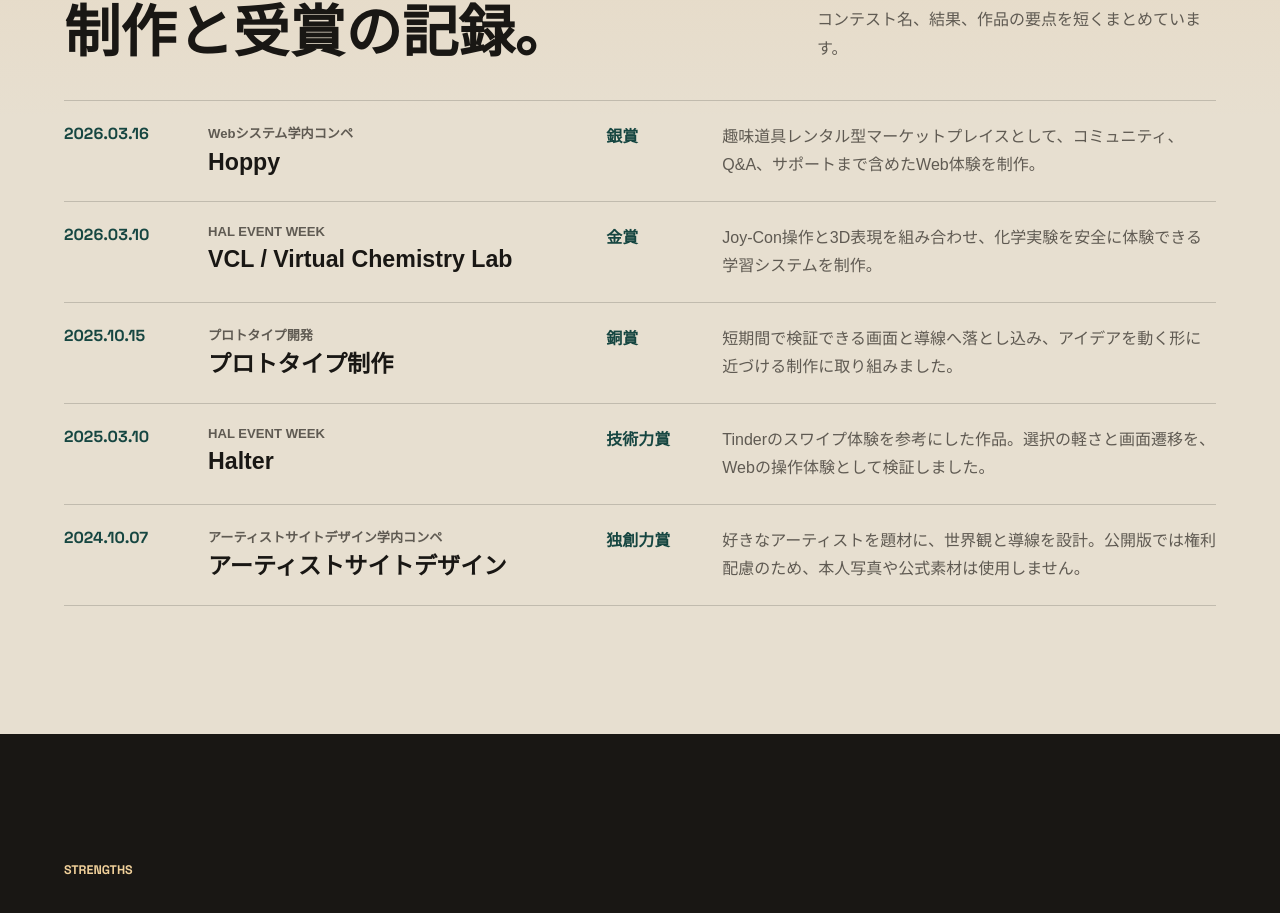
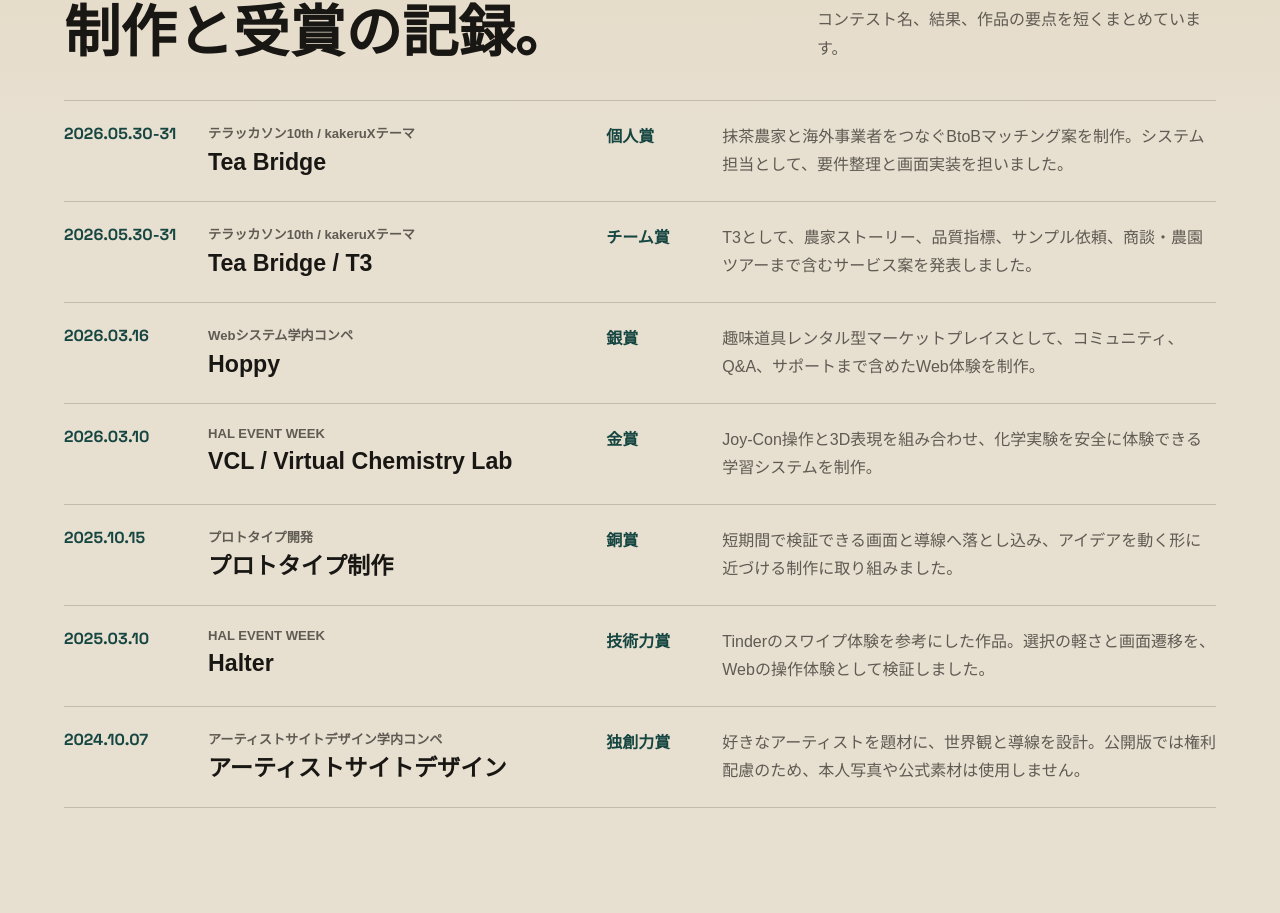
Before and after one commit to indo40722/portfolio, a React (Vite) app: page / in a window 1280 px wide. Shown: the part 2337-3250 px from the top of the page. Built offline with nearby package versions, Linux system fonts and the light colour scheme; a web font is replaced by a local one.

Commit message:
テラッカソンの受賞歴を追加

```diff
--- a/src/content/portfolio.ts
+++ b/src/content/portfolio.ts
@@ -129,6 +129,20 @@ export const featuredProjects: Project[] = [
 
 export const awardItems: AwardItem[] = [
   {
+    date: '2026.05.30-31',
+    contest: 'テラッカソン10th / kakeruXテーマ',
+    prize: '個人賞',
+    project: 'Tea Bridge',
+    note: '抹茶農家と海外事業者をつなぐBtoBマッチング案を制作。システム担当として、要件整理と画面実装を担いました。',
+  },
+  {
+    date: '2026.05.30-31',
+    contest: 'テラッカソン10th / kakeruXテーマ',
+    prize: 'チーム賞',
+    project: 'Tea Bridge / T3',
+    note: 'T3として、農家ストーリー、品質指標、サンプル依頼、商談・農園ツアーまで含むサービス案を発表しました。',
+  },
+  {
     date: '2026.03.16',
     contest: 'Webシステム学内コンペ',
     prize: '銀賞',
```
Also changed, not shown: 1 other file (tests, documents, lock files or other folders).
